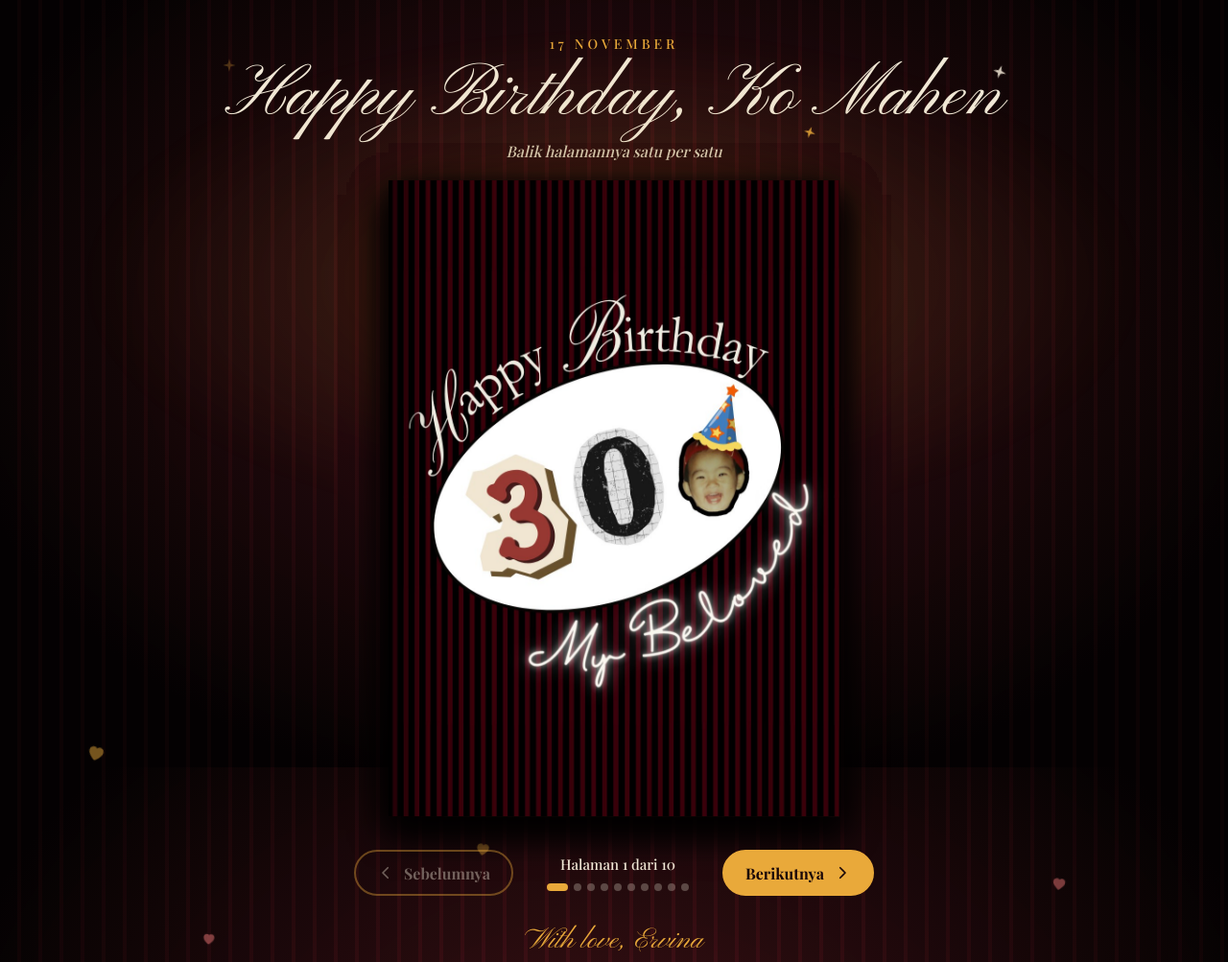
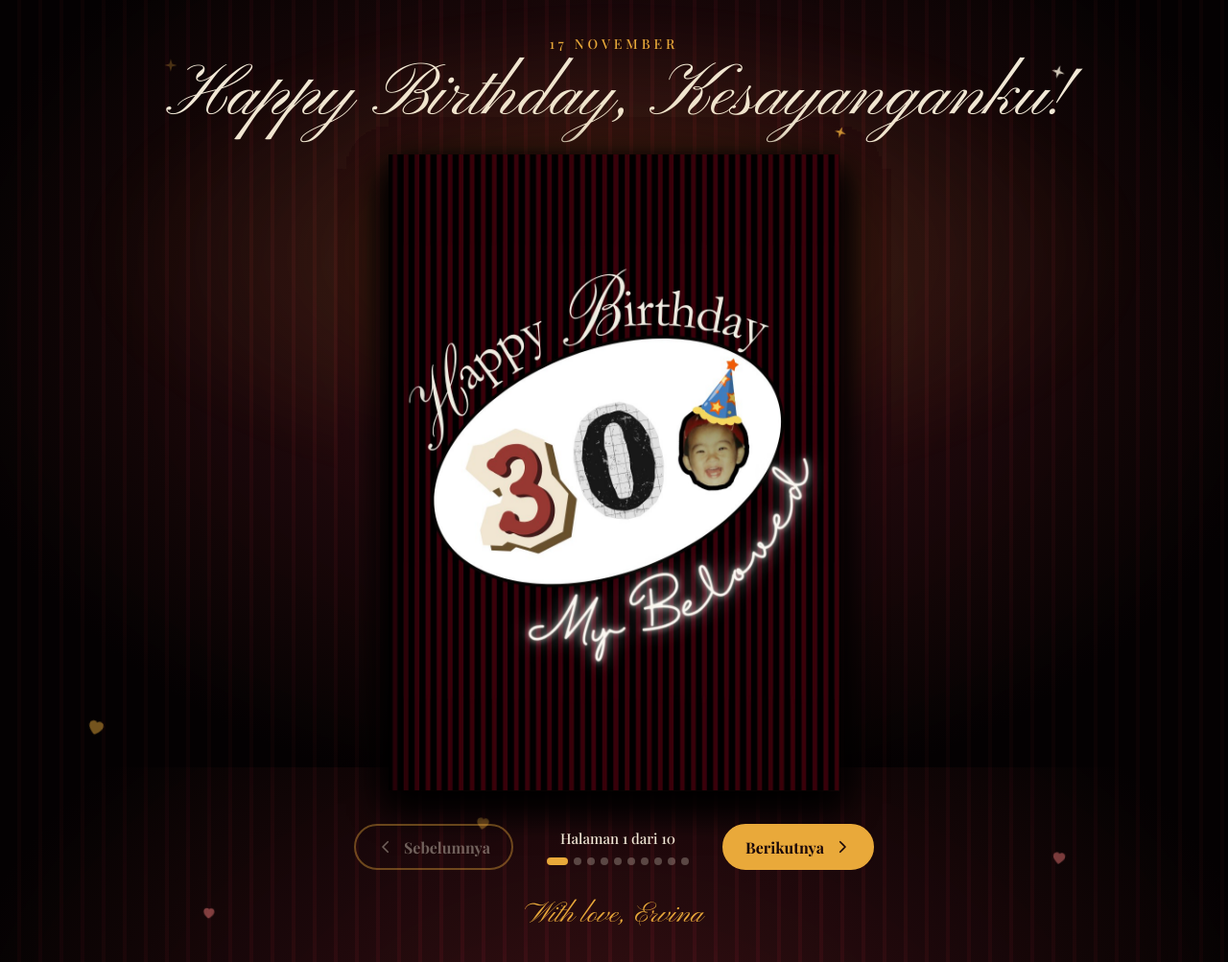
Before and after one commit to xylon-stack/birthday-boyfriend, a plain HTML site: page index.html in a window 1280 px wide. Shown: the top 1003 px of the page at 96% size. Drawn offline with nearby package versions, Linux system fonts and the light colour scheme; a web font is replaced by a local one.

Commit message:
Update index.html

```diff
--- a/index.html
+++ b/index.html
@@ -84,12 +84,11 @@ footer { animation: rise .9s ease .9s both; }
   <header>
     <div class="date">17 November</div>
     <div class="title-wrap">
-      <h1>Happy Birthday, Ko Mahen</h1>
+      <h1>Happy Birthday, Kesayanganku!</h1>
       <svg class="sparkle" aria-hidden="true" viewBox="0 0 24 24" width="22" height="22" style="left:-6px;top:-4px"><path d="M12 2l2.2 7.8L22 12l-7.8 2.2L12 22l-2.2-7.8L2 12l7.8-2.2z"/></svg>
       <svg class="sparkle" aria-hidden="true" viewBox="0 0 24 24" width="16" height="16" style="right:-4px;top:6px;fill:#F1E8D6;animation-duration:3.1s;animation-delay:.8s"><path d="M12 2l2.2 7.8L22 12l-7.8 2.2L12 22l-2.2-7.8L2 12l7.8-2.2z"/></svg>
       <svg class="sparkle" aria-hidden="true" viewBox="0 0 24 24" width="14" height="14" style="right:24%;bottom:-4px;animation-duration:2.2s;animation-delay:1.4s"><path d="M12 2l2.2 7.8L22 12l-7.8 2.2L12 22l-2.2-7.8L2 12l7.8-2.2z"/></svg>
     </div>
-    <p class="sub">Balik halamannya satu per satu</p>
   </header>
 
   <div class="bookzone">
```
